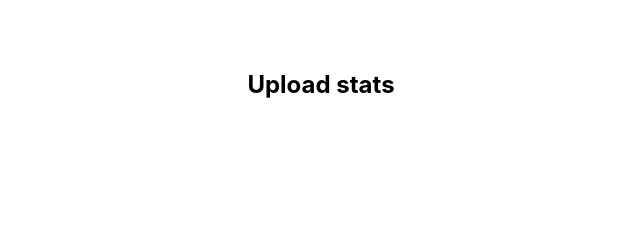
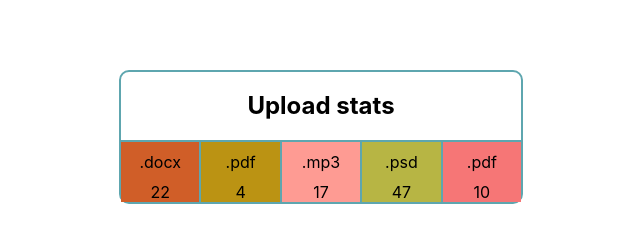
Before and after one commit to AnastasiaZhab/react-01-components, a React (Create React App) app: page / in a window 1280 px wide. Shown: the part 439-682 px from the top of the page, without its empty margins (319-959 px from the left). Built offline with nearby package versions, Linux system fonts and the light colour scheme.

Commit message:
fixed code Statistics

```diff
--- a/src/App.js
+++ b/src/App.js
@@ -13,7 +13,6 @@ function App() {
       stats={user.stats}
        />
        <Statistics title="Upload stats" stats={data} />
-       <Statistics stats={data} />
     </div>
   );
 }
--- a/src/components/Statistics/Statistics.jsx
+++ b/src/components/Statistics/Statistics.jsx
@@ -3,21 +3,37 @@ import PropTypes from 'prop-types';
 
 const Statistics = ({title, stats}) => {
   return (
-    <section className={s.statistics}>
+    <section className={s.section}>
       {title && <h2 className={s.title}>{title}</h2>}
 
-      <ul className="stat-list">
+      <ul className={s.list}>
       {stats.map(({id, label, percentage}) => {
-                <li key={id} className={s.item}>
+        return (
+                <li key={id} className={s.item} style={{background: getRandomHexColor()}}>
                 <span className={s.label}>{label}</span>
                 <span className="percentage">{percentage}</span>
               </li>
-
-
+        )
       })}
       </ul>
     </section>
   );
 };
 
+function getRandomHexColor() {
+    return `#${Math.floor(Math.random() * 16777215).toString(16)}`;
+  }
+
 export default Statistics;
+
+Statistics.propTypes = {
+    title: PropTypes.string,
+    stats: PropTypes.arrayOf(PropTypes.shape({
+              id: PropTypes.string.isRequired,
+              label: PropTypes.string.isRequired,
+              percentage: PropTypes.number.isRequired
+    }
+        )
+
+    )
+}
```
